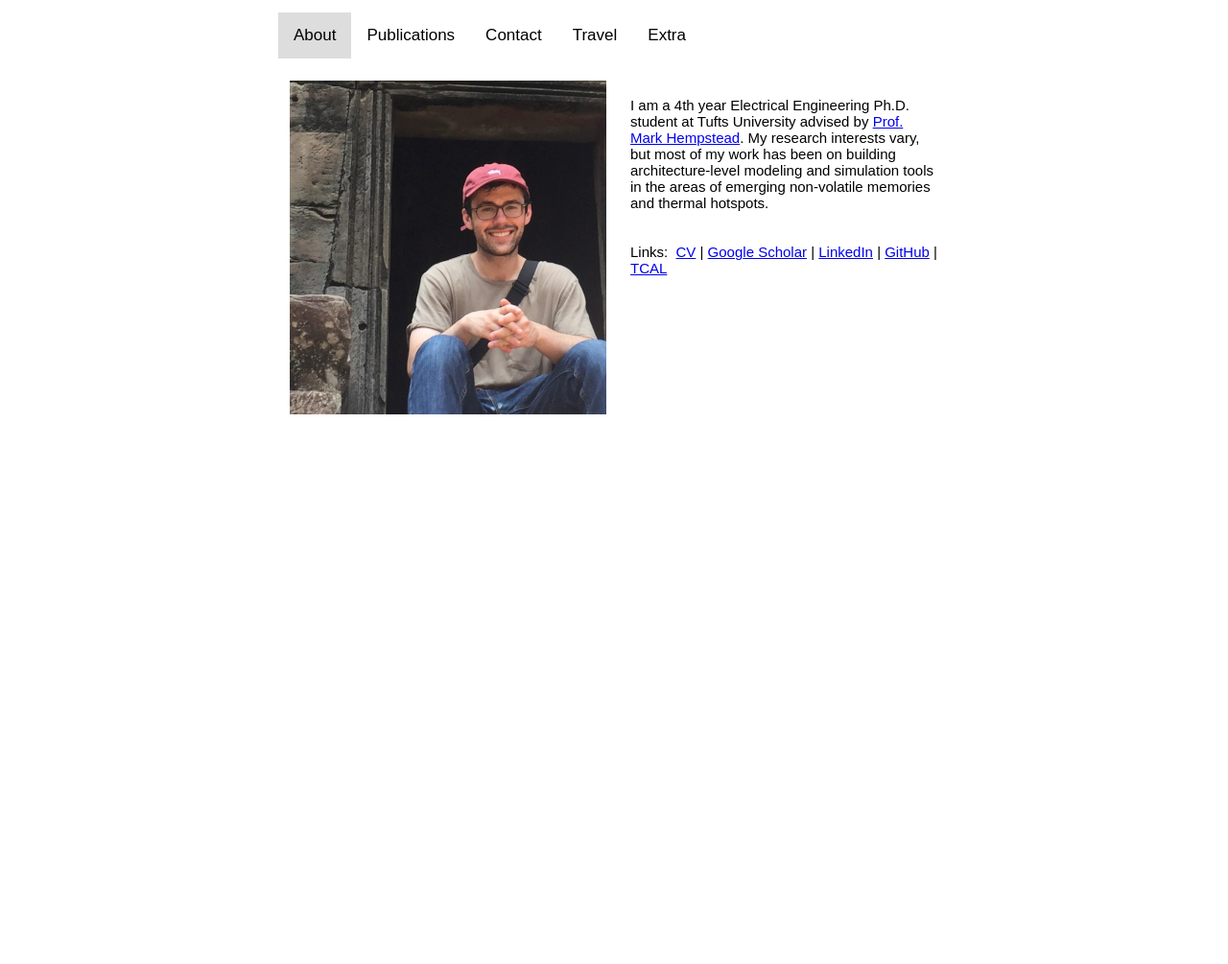
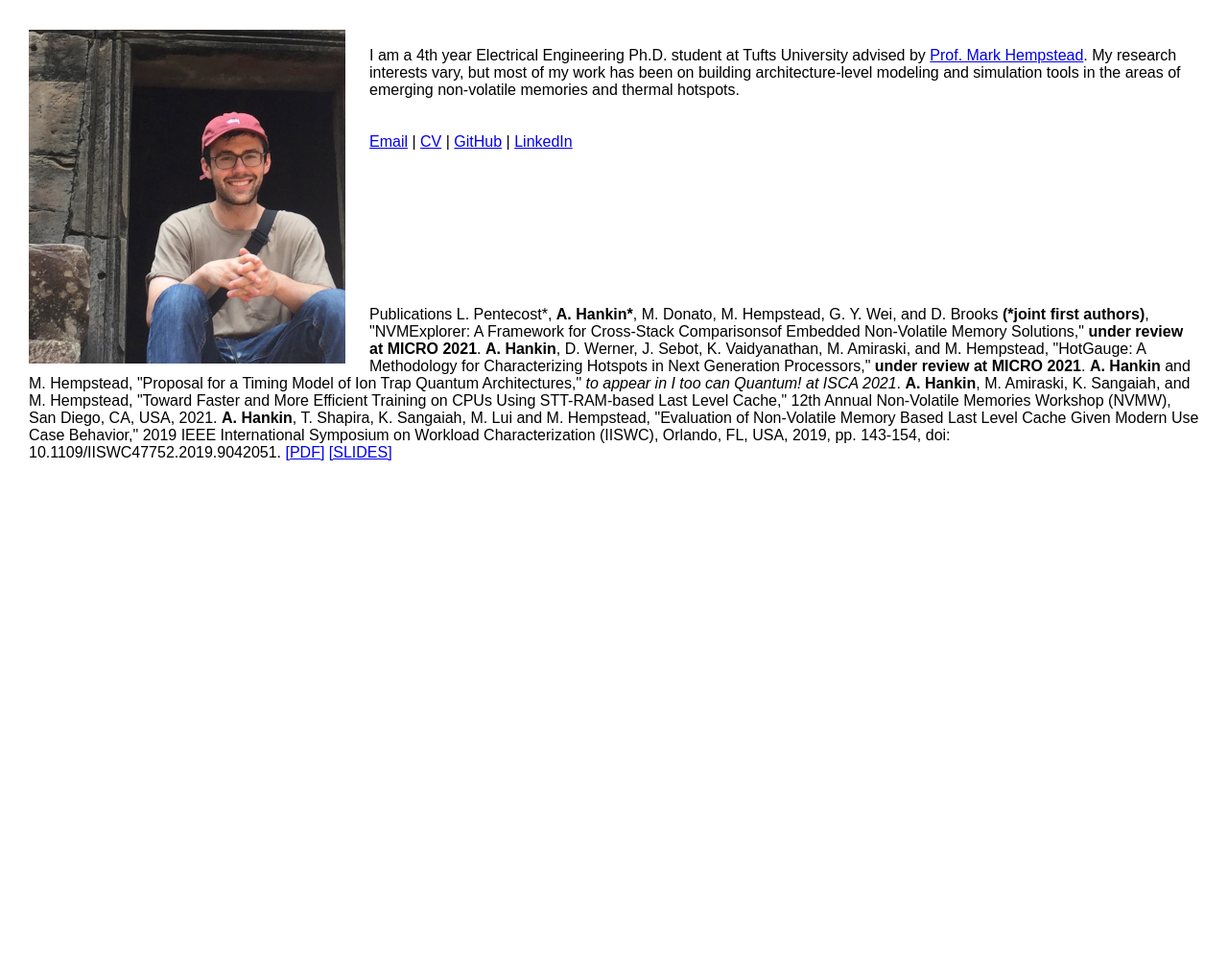
Before and after one commit to hankin0/hankin0.github.io, a Jekyll site: the page built from index.html, in a window 1280 px wide. Shown: the whole page at 96% size. Built offline with Jekyll 4.4.1, drawn with Linux system fonts in a browser that asks for light colours; before the commit the page ends 955 px from its top, so only the background shows below that.

Commit message:
Update index.html

```diff
--- a/index.html
+++ b/index.html
@@ -2,19 +2,9 @@
 layout: default
 ---
 <body>
-<div id="wrap">
-<div class="text">
-<div class="tab">
-  <button class="tablinks" onclick="openTab(event, 'About')" id="defaultOpen">About</button>
-    <button class="tablinks" onclick="openTab(event, 'Publications')">Publications</button>
-    <button class="tablinks" onclick="openTab(event, 'Contact')">Contact</button>
-      <button class="tablinks" onclick="openTab(event, 'Travel')">Travel</button>
-      <button class="tablinks" onclick="openTab(event, 'Extra')">Extra</button>
-      </div>
 
+	<title> Alexander Hankin </title>
 
-      <!-- "About" tab -->
-      <div id="About" class="tabcontent">
       <br>
         <img class="ex2" src="images/just_me_cambodia.png" width='' height='' align="left">
 	      <br>
@@ -22,59 +12,20 @@ layout: default
 	    My research interests vary, but most of my work has been on building architecture-level modeling and simulation tools in the areas of emerging non-volatile memories and thermal hotspots. <br><br><br>
 
 
-	    Links:&nbsp;&nbsp;<a href="docs/hankin_CV_12-16-19.pdf">CV</a> | <a href="https://scholar.google.com/citations?user=a0G2ggYAAAAJ&hl=en">Google Scholar</a> | <a href="https://www.linkedin.com/in/alexanderhankin">LinkedIn</a> | <a href="https://github.com/hankin0">GitHub</a> | <a href="https://sites.tufts.edu/tcal/people/current-students/#post-845">TCAL</a><br><br><br>
+	    <a href="mailto:alexander.hankin@tufts.edu">Email</a> | <a href="docs/hankin_CV_12-16-19.pdf">CV</a> | <a href="https://github.com/hankin0">GitHub</a> | <a href="https://www.linkedin.com/in/alexanderhankin">LinkedIn</a> <br><br><br>
                   <br><br><br><br><br><br><br>
-     </div>
 
-      <!-- "Publications" tab -->
-     <div id="Publications" class="tabcontent"><br>
-        A. Hankin, T. Shapira, K. Sangaiah, M. Lui and M. Hempstead, "Evaluation of Non-Volatile Memory Based Last Level Cache Given Modern Use Case Behavior," 2019 IEEE International Symposium on Workload Characterization (IISWC), Orlando, FL, USA, 2019, pp. 143-154, doi: 10.1109/IISWC47752.2019.9042051. <a
+	<heading>Publications</heading>
+
+	L. Pentecost*, <b>A. Hankin*</b>, M. Donato, M. Hempstead, G. Y. Wei, and D. Brooks <b>(*joint first authors)</b>, "NVMExplorer: A Framework for Cross-Stack Comparisonsof Embedded Non-Volatile Memory Solutions," <b> under review at MICRO 2021</b>.
+
+	<b>A. Hankin</b>, D. Werner, J. Sebot, K. Vaidyanathan, M. Amiraski, and M. Hempstead, "HotGauge: A Methodology for Characterizing Hotspots in Next Generation Processors," <b> under review at MICRO 2021</b>.
+
+	<b>A. Hankin</b> and M. Hempstead, "Proposal for a Timing Model of Ion Trap Quantum Architectures," <i> to appear in I too can Quantum! at ISCA 2021</i>.
+
+	<b>A. Hankin</b>, M. Amiraski, K. Sangaiah, and M. Hempstead, "Toward Faster and More Efficient Training on CPUs Using STT-RAM-based Last Level Cache," 12th Annual Non-Volatile Memories Workshop (NVMW), San Diego, CA, USA, 2021.
+
+	<b>A. Hankin</b>, T. Shapira, K. Sangaiah, M. Lui and M. Hempstead, "Evaluation of Non-Volatile Memory Based Last Level Cache Given Modern Use Case Behavior," 2019 IEEE International Symposium on Workload Characterization (IISWC), Orlando, FL, USA, 2019, pp. 143-154, doi: 10.1109/IISWC47752.2019.9042051. <a
         href="docs/iiswc2019-final49.pdf">[PDF]</a> <a href="docs/IISWC-slides.pdf">[SLIDES]</a>&nbsp;&nbsp;</center></p>
-     </div>
 
-
-      <!-- "Contact" tab -->
-     <div id="Contact" class="tabcontent">
-        <p>
-       	Tufts University <img align='right' src='images/halligan.jpg'><br>
-       	Department of Electrical and Computer Engineering<br>
-       	161 College Ave<br>
-       	Medford, MA 02155<br><br>
-       	Office:&nbsp;105 Halligan Hall<br>
-       	<a href="mailto:alexander.hankin@tufts.edu">alexander.hankin@tufts.edu</a> </p>
-     </div>
-
-
-      <!-- "Travel" tab -->
-       <div id="Travel" class="tabcontent">
-             <p>Some pictures from my travels. From
-             left to right: Saigon, Shanghai, Angkor Thom (Siem Reap, Cambodia).</p><br>
-              <center> <div class="row">
-       		<div class="column">
-       		<img src="images/HoChiMinhCity.jpg" height="300" width="220"></td></tr>
-       	</div>
-       		<div class="column">
-       		<img src="images/Shanghai.jpg" height="190" width="250"></td></tr>
-       	</div>
-       		<div class="column">
-       		<img src="images/SiemReap.jpg" height="190" width="250"></td></tr>
-       	</div></div></center>
-
-       </div>
-
-      <!-- "Extra" tab -->
-       <div id="Extra" class="tabcontent">
-         <p> When I'm not doing research, I enjoy drawing and playing guitar.
-         <!--<br><br>Some of my drawings can be found <a
-         href="https://www.instagram.com/facial_impressions">here</a>.
-         <br><br>Some of my music can be found <a
-         href="https://soundcloud.com/user-373746472">here</a>. <br><br>
-        -->
-       </div>
-</div>
-
-
-<script type="text/javascript" src="tabs.js"></script>
-
-</div>
 </body>
```
